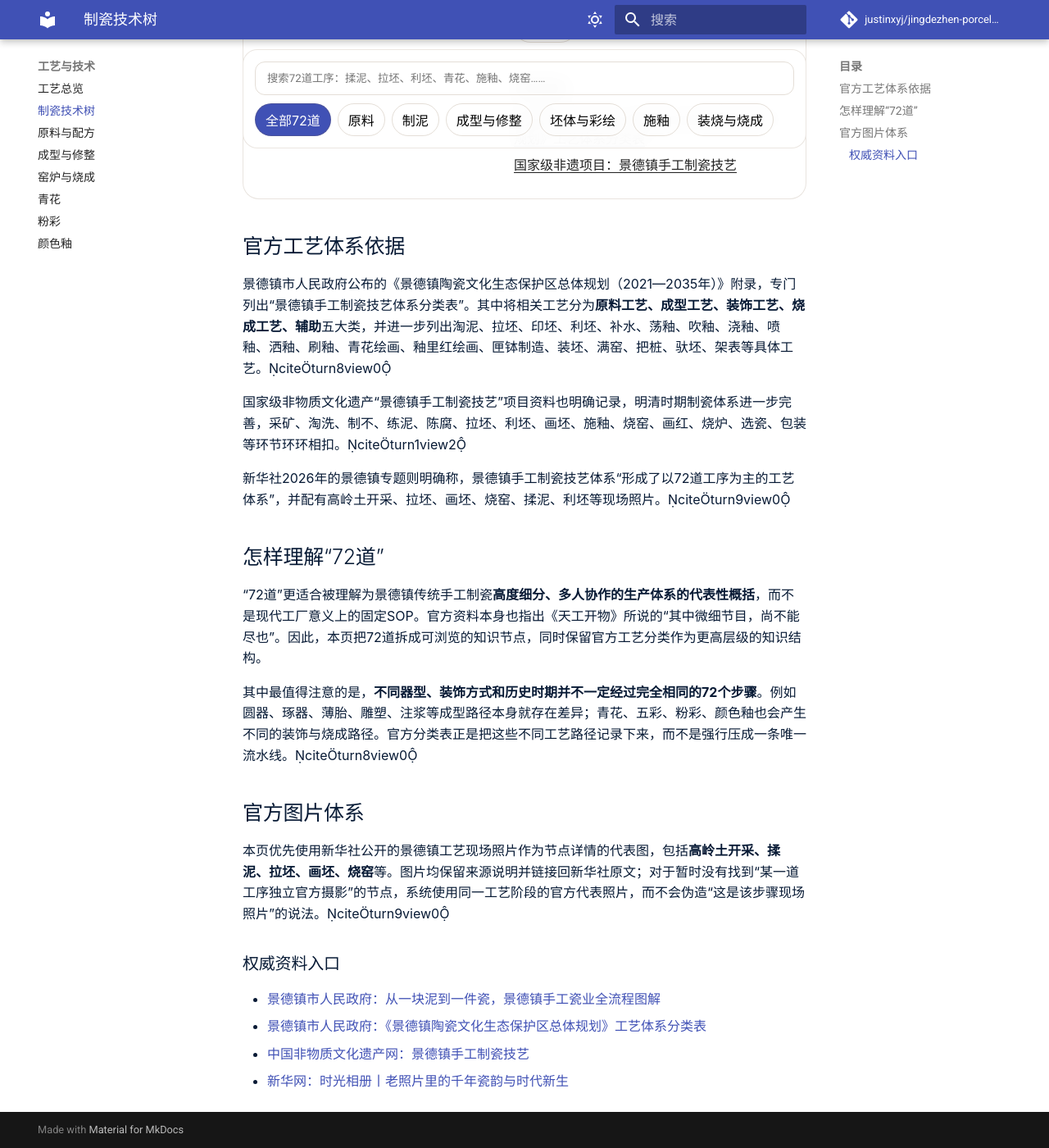
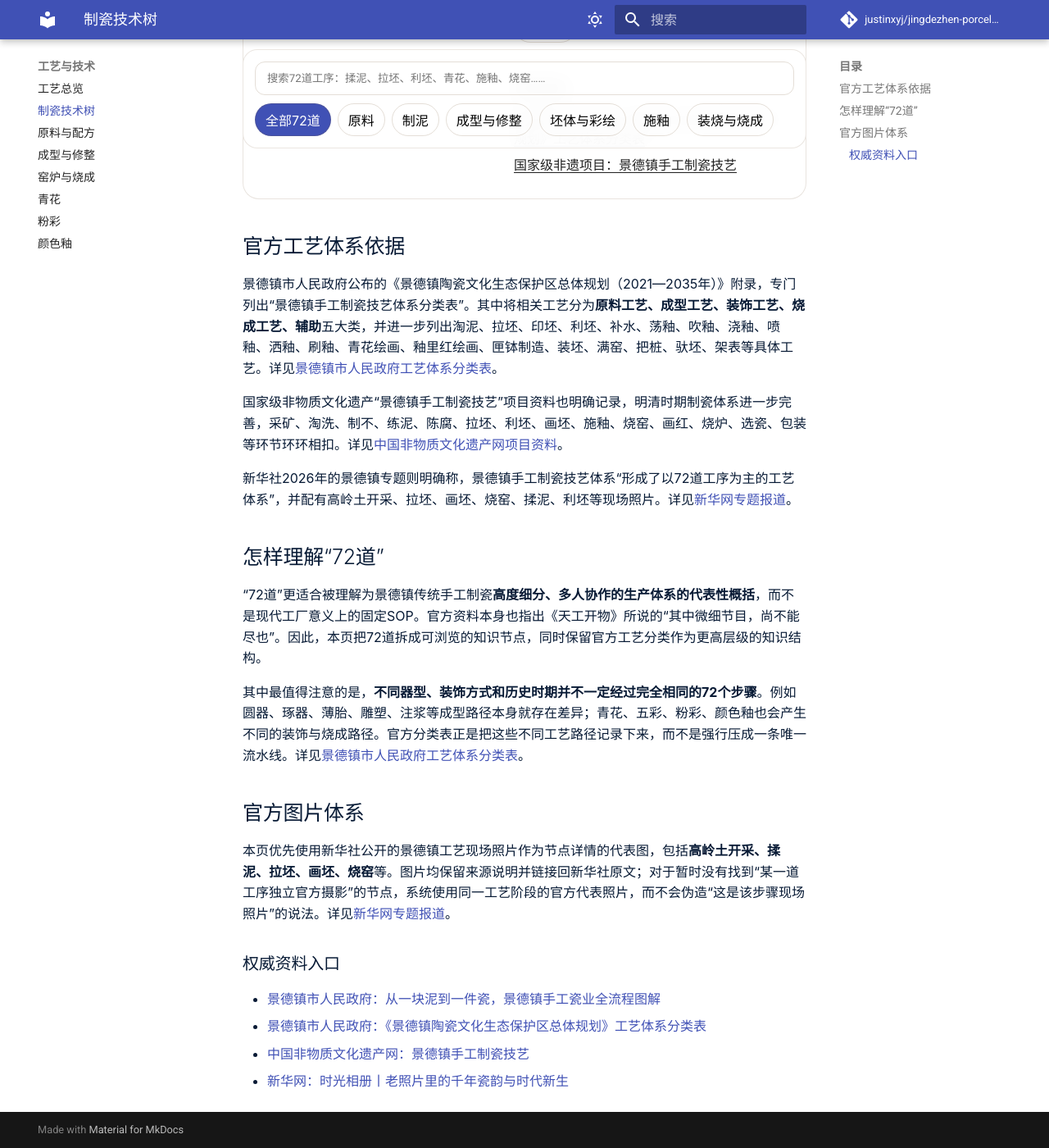
Before and after one commit to justinxyj/jingdezhen-porcelain-wiki, an MkDocs documentation site: the page built from docs/craft/technology-tree.md, in a window 1280 px wide and 1400 px high, scrolled down 2063 px. Shown: the whole window at 82% size. Built offline with MkDocs 1.6.1 and Material for MkDocs 9.7.7, drawn with Linux system fonts in a browser that asks for light colours; a script that is not in the unit is left out; comment, search, counter and statistics services are not loaded; some of the changed text lies outside the part shown.

Commit message:
fix: remove raw citation tokens from 72-process page

```diff
--- a/docs/craft/technology-tree.md
+++ b/docs/craft/technology-tree.md
@@ -2,7 +2,7 @@
 
 <div class="tech-tree-hero"><div><div class="eyebrow">CRAFT · 72 PROCESSES</div><h1>一块泥，为什么要经过72道手？</h1><p>把景德镇手工制瓷的主要工艺链拆成72个可点击节点：从原料、制泥，到成型、彩绘、施釉，再到装窑与烧成。每个节点都配有工序说明、上下游位置与官方来源图片。</p></div><div class="tech-tree-hero-mark">石 → 泥 → 坯<br>→ 釉 → 火 → 瓷</div></div>
 
-> **资料说明**：景德镇官方资料长期以“过手七十二，方克成器”概括传统手工制瓷体系。2024年《景德镇陶瓷文化生态保护区总体规划》进一步公布了“原料、成型、装饰、烧成、辅助”五大类工艺体系分类；2026年景德镇市人民政府与新华社均再次将景德镇传统手工制瓷概括为以72道工序为主的工艺体系。下面的72个节点，是依据这些官方分类和公开工艺描述整理出的**数字化主流程版本**，不是声称存在一份唯一固定的“1—72官方逐项名册”。citeturn6search10turn3search0turn9view0
+> **资料说明**：景德镇官方资料长期以“过手七十二，方克成器”概括传统手工制瓷体系。2024年《景德镇陶瓷文化生态保护区总体规划》进一步公布了“原料、成型、装饰、烧成、辅助”五大类工艺体系分类；2026年景德镇市人民政府与新华社均再次将景德镇传统手工制瓷概括为以72道工序为主的工艺体系。下面的72个节点，是依据这些官方分类和公开工艺描述整理出的**数字化主流程版本**，不是声称存在一份唯一固定的“1—72官方逐项名册”。详见[景德镇市人民政府工艺体系分类表](https://www.jdz.gov.cn/zwgk/zfgb/2024n/d3q/szfwj_3307/t958190.shtml)、[中国非物质文化遗产网项目资料](https://www.ihchina.cn/Article/Index/detail?id=14270)和[新华网景德镇专题](https://www.xinhuanet.com/politics/20260725/39351a0d75ef4846b01af614c016b2bf/c.html)。
 
 <div class="tech-official-source"><div><b>官方全流程图</b><span>景德镇市人民政府 · 2026-07-31</span></div><a href="https://www.jdz.gov.cn/zwzx/jrcd/t1100183.shtml" target="_blank" rel="noopener">查看《从一块泥到一件瓷，景德镇手工瓷业全流程图解》 ↗</a></div>
 
@@ -14,21 +14,21 @@
 
 ## 官方工艺体系依据
 
-景德镇市人民政府公布的《景德镇陶瓷文化生态保护区总体规划（2021—2035年）》附录，专门列出“景德镇手工制瓷技艺体系分类表”。其中将相关工艺分为**原料工艺、成型工艺、装饰工艺、烧成工艺、辅助**五大类，并进一步列出淘泥、拉坯、印坯、利坯、补水、荡釉、吹釉、浇釉、喷釉、洒釉、刷釉、青花绘画、釉里红绘画、匣钵制造、装坯、满窑、把桩、驮坯、架表等具体工艺。citeturn8view0
+景德镇市人民政府公布的《景德镇陶瓷文化生态保护区总体规划（2021—2035年）》附录，专门列出“景德镇手工制瓷技艺体系分类表”。其中将相关工艺分为**原料工艺、成型工艺、装饰工艺、烧成工艺、辅助**五大类，并进一步列出淘泥、拉坯、印坯、利坯、补水、荡釉、吹釉、浇釉、喷釉、洒釉、刷釉、青花绘画、釉里红绘画、匣钵制造、装坯、满窑、把桩、驮坯、架表等具体工艺。详见[景德镇市人民政府工艺体系分类表](https://www.jdz.gov.cn/zwgk/zfgb/2024n/d3q/szfwj_3307/t958190.shtml)。
 
-国家级非物质文化遗产“景德镇手工制瓷技艺”项目资料也明确记录，明清时期制瓷体系进一步完善，采矿、淘洗、制不、练泥、陈腐、拉坯、利坯、画坯、施釉、烧窑、画红、烧炉、选瓷、包装等环节环环相扣。citeturn1view2
+国家级非物质文化遗产“景德镇手工制瓷技艺”项目资料也明确记录，明清时期制瓷体系进一步完善，采矿、淘洗、制不、练泥、陈腐、拉坯、利坯、画坯、施釉、烧窑、画红、烧炉、选瓷、包装等环节环环相扣。详见[中国非物质文化遗产网项目资料](https://www.ihchina.cn/Article/Index/detail?id=14270)。
 
-新华社2026年的景德镇专题则明确称，景德镇手工制瓷技艺体系“形成了以72道工序为主的工艺体系”，并配有高岭土开采、拉坯、画坯、烧窑、揉泥、利坯等现场照片。citeturn9view0
+新华社2026年的景德镇专题则明确称，景德镇手工制瓷技艺体系“形成了以72道工序为主的工艺体系”，并配有高岭土开采、拉坯、画坯、烧窑、揉泥、利坯等现场照片。详见[新华网专题报道](https://www.xinhuanet.com/politics/20260725/39351a0d75ef4846b01af614c016b2bf/c.html)。
 
 ## 怎样理解“72道”
 
 “72道”更适合被理解为景德镇传统手工制瓷**高度细分、多人协作的生产体系的代表性概括**，而不是现代工厂意义上的固定SOP。官方资料本身也指出《天工开物》所说的“其中微细节目，尚不能尽也”。因此，本页把72道拆成可浏览的知识节点，同时保留官方工艺分类作为更高层级的知识结构。
 
-其中最值得注意的是，**不同器型、装饰方式和历史时期并不一定经过完全相同的72个步骤**。例如圆器、琢器、薄胎、雕塑、注浆等成型路径本身就存在差异；青花、五彩、粉彩、颜色釉也会产生不同的装饰与烧成路径。官方分类表正是把这些不同工艺路径记录下来，而不是强行压成一条唯一流水线。citeturn8view0
+其中最值得注意的是，**不同器型、装饰方式和历史时期并不一定经过完全相同的72个步骤**。例如圆器、琢器、薄胎、雕塑、注浆等成型路径本身就存在差异；青花、五彩、粉彩、颜色釉也会产生不同的装饰与烧成路径。官方分类表正是把这些不同工艺路径记录下来，而不是强行压成一条唯一流水线。详见[景德镇市人民政府工艺体系分类表](https://www.jdz.gov.cn/zwgk/zfgb/2024n/d3q/szfwj_3307/t958190.shtml)。
 
 ## 官方图片体系
 
-本页优先使用新华社公开的景德镇工艺现场照片作为节点详情的代表图，包括**高岭土开采、揉泥、拉坯、画坯、烧窑**等。图片均保留来源说明并链接回新华社原文；对于暂时没有找到“某一道工序独立官方摄影”的节点，系统使用同一工艺阶段的官方代表照片，而不会伪造“这是该步骤现场照片”的说法。citeturn9view0
+本页优先使用新华社公开的景德镇工艺现场照片作为节点详情的代表图，包括**高岭土开采、揉泥、拉坯、画坯、烧窑**等。图片均保留来源说明并链接回新华社原文；对于暂时没有找到“某一道工序独立官方摄影”的节点，系统使用同一工艺阶段的官方代表照片，而不会伪造“这是该步骤现场照片”的说法。详见[新华网专题报道](https://www.xinhuanet.com/politics/20260725/39351a0d75ef4846b01af614c016b2bf/c.html)。
 
 ### 权威资料入口
 
```
